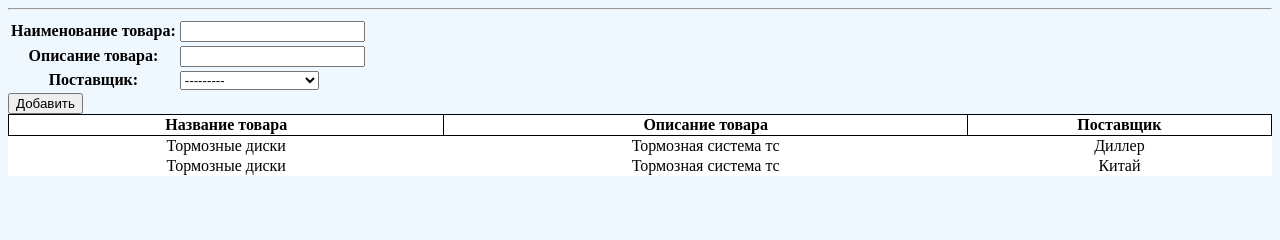
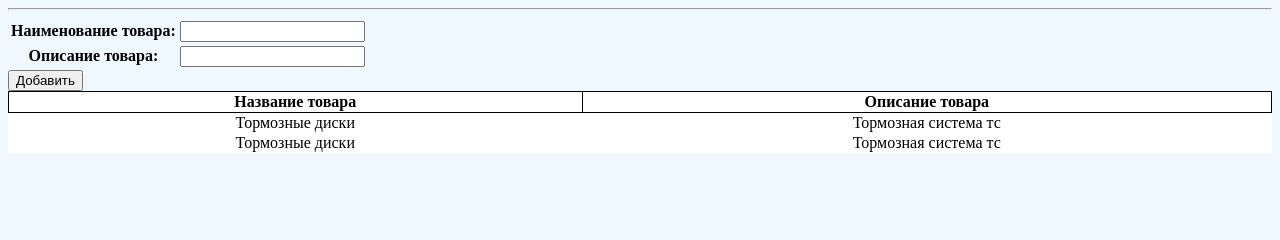
Before and after one commit to serbyz57/Django, a Django app: page /products in a window 1280 px wide. Shown: the part 106-346 px from the top of the page. Run offline with Django 4.2, Linux system fonts and the light colour scheme; data comes from the database, SQL or seed files in the repository.

```diff
--- a/example_app/forms.py
+++ b/example_app/forms.py
@@ -7,9 +7,9 @@ class ProductForm(ModelForm):
     class Meta:
         model = Product
 
-        fields = ['name', 'description', 'company']
+        fields = ['name', 'description']
         labels = {
-            'name': 'Наименование товара', 'description': 'Описание товара', 'company': 'Поставщик'
+            'name': 'Наименование товара', 'description': 'Описание товара'
         }
 
 
--- a/example_app/models.py
+++ b/example_app/models.py
@@ -6,6 +6,13 @@ class Company(models.Model):
 
 
 class Product(models.Model):
-    company = models.ForeignKey(Company, on_delete=models.CASCADE)
     name = models.CharField(max_length=20)
     description = models.CharField(max_length=20)
+
+
+class Warehouse(models.Model):
+    product = models.ForeignKey(Product, on_delete=models.CASCADE)
+    company = models.ForeignKey(Company, on_delete=models.CASCADE)
+    data = models.DateField
+    price = models.IntegerField()
+    amount = models.IntegerField()
--- a/example_app/templates/products.html
+++ b/example_app/templates/products.html
@@ -12,11 +12,9 @@
 </form>
 
 <table class="warehouse">
-  <tr><th class="warehouse">Название товара</th><th class="warehouse">Описание товара</th>
-    <th class="warehouse">Поставщик</th></tr>
+  <tr><th class="warehouse">Название товара</th><th class="warehouse">Описание товара</th></tr>
     {% for product in productse %}
     <tr><td align="center">{{ product.name }}</td><td align="center">{{ product.description }}</td>
-        <td align="center">{{ product.company.name }}</td></tr>
     {% endfor %}
 </table>
 {% endblock content %}
--- a/example_app/views.py
+++ b/example_app/views.py
@@ -29,9 +29,8 @@ def warehouse(request):
 
 def products(request):
     productse = Product.objects.all()
-    companies = Company.objects.all()
     form = ProductForm()
-    return render(request, 'products.html', {'productse': productse, 'companies': companies, 'form': form})
+    return render(request, 'products.html', {'productse': productse, 'form': form})
 
 
 def create(request):
```
